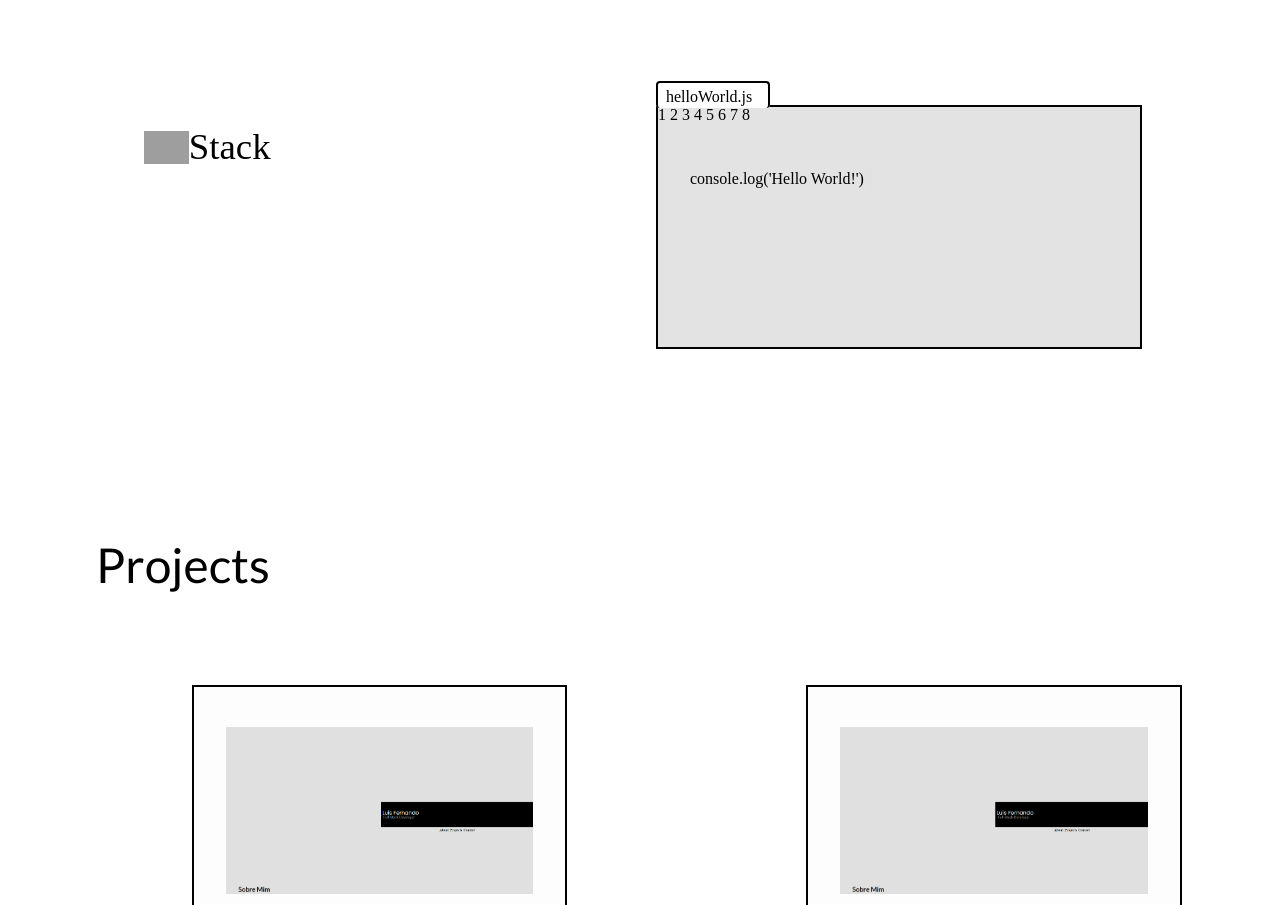
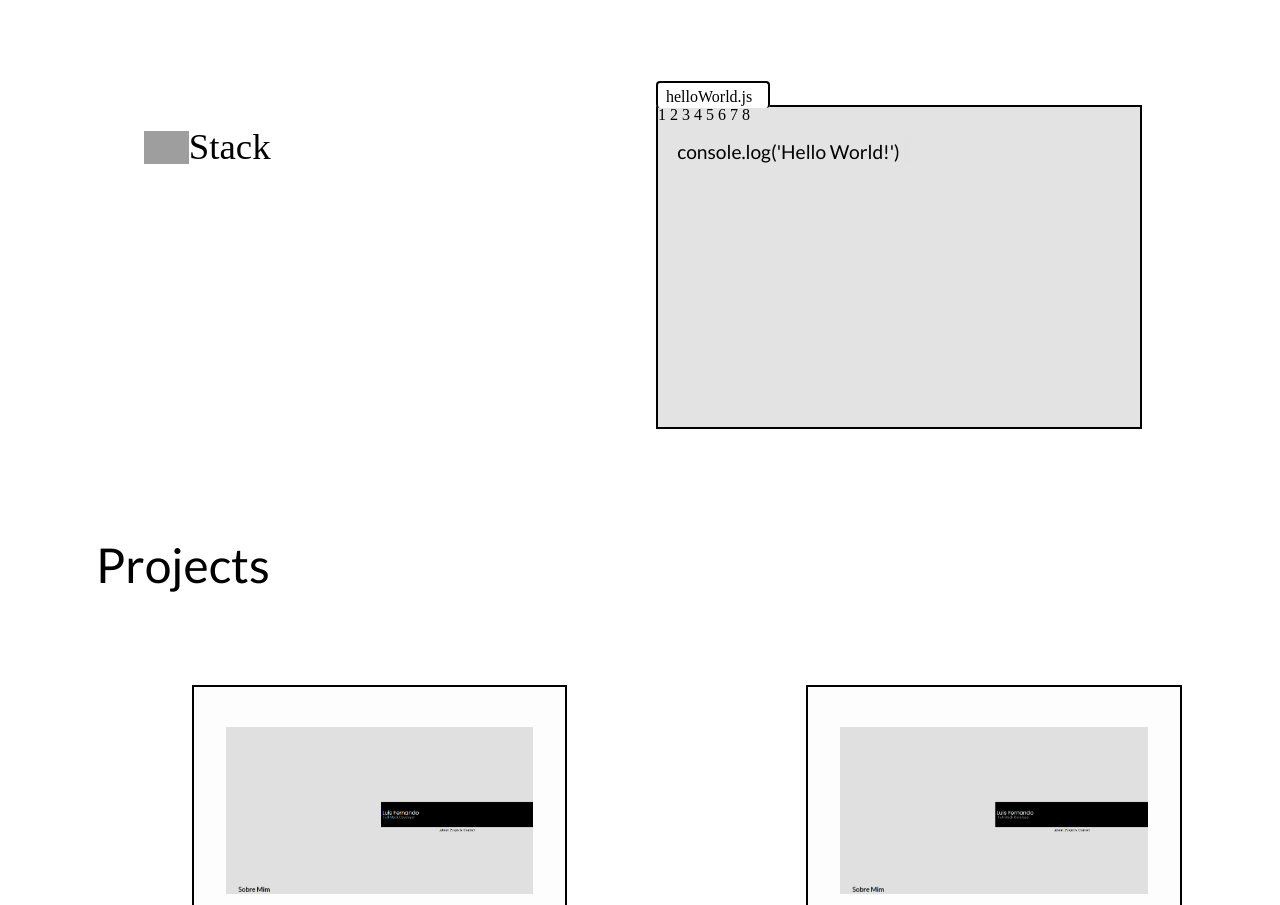
Before and after one commit to luisfr364/aboutme, a React (Vite) app in the folder about-me-v2/: page / in a window 1280 px wide. Shown: the part 1035-1940 px from the top of the page. Built offline with nearby package versions, Linux system fonts and the light colour scheme; grey boxes are pictures that could not be loaded.

Commit message:
Update BnWCodeWindow styles and add Express code

```diff
--- a/about-me-v2/src/components/BnWCodeWindow/BnWCodeWindow.module.css
+++ b/about-me-v2/src/components/BnWCodeWindow/BnWCodeWindow.module.css
@@ -16,10 +16,13 @@
 .container__fakeCodeEditor {
   border: 2px solid var(--tertirary-color);
   background-color: var(--secondary-color);
+  min-height: 40svh;
 }
 
 .container__fakeCodeEditor > pre {
-  margin: 3em 0 20svh 2em;
+  margin: 1em 1em;
+  font-family: var(--secondary-font);
+  font-size: 1.2em;
 }
 
 .tile {
--- a/about-me-v2/src/pages/AboutSection/AboutSection.tsx
+++ b/about-me-v2/src/pages/AboutSection/AboutSection.tsx
@@ -17,12 +17,31 @@ const item: items[] = [
           return (
             <h1>Hello World!</h1>
           );
-        export default HelloWorld;
-      }
-      `,
+        }
+
+
+        export default HelloWorld;`,
   },
   { name: "Node", iconPath: "https://www.svgrepo.com/show/452075/node-js.svg" },
-  { name: "Express", iconPath: "path" },
+  {
+    name: "Express",
+    iconPath: "path",
+    nameToPass: "helloWorld.js",
+    code: `import express from 'express';
+
+  const app = express();
+
+  const port = 3000;
+
+  app.get('/', (req, res) => {
+    res.status(200).send('Hello World!');
+    }
+
+    app.listen(port, () => {
+      console.log('Server is running on port: ' + port);
+    });
+  `,
+  },
   {
     name: "TypeScript",
     iconPath: "https://www.svgrepo.com/show/374146/typescript-official.svg",
```
